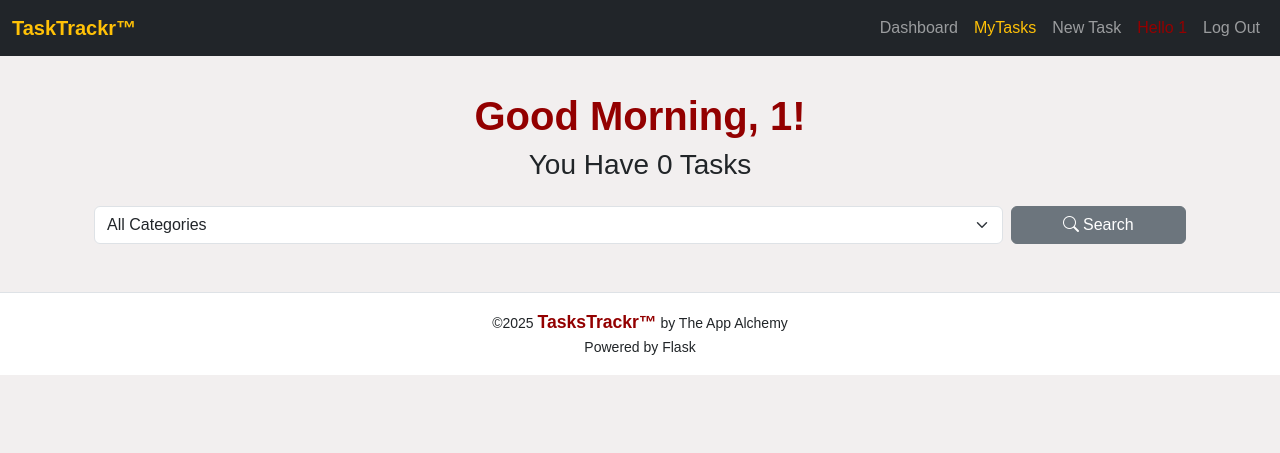
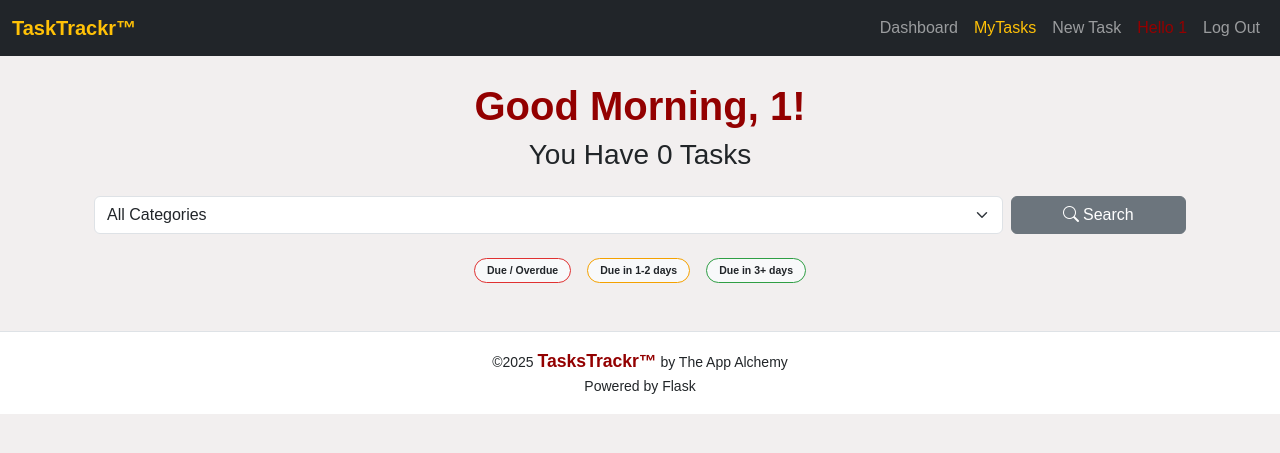
Before and after one commit to disaac318/TasksTrackr, a Flask app: page /my_tasks in a window 1280 px wide. Shown: the top 453 px of the page. Run offline with Flask 3, Linux system fonts and the light colour scheme; the visitor is signed in with stand-in values (Sample User, id 1); data that the repository does not hold is empty; some libraries are stand-ins or nearby versions; some web fonts are replaced.

Commit message:
Employ RAG Criteria logic to my_task.html

```diff
--- a/app.py
+++ b/app.py
@@ -70,6 +70,26 @@
         mongo.db.tasks.find(query).sort("due_date", 1)
     )
     categories = list(mongo.db.categories.find().sort("category_name", 1))
+
+    # Annotate tasks with RAG status based on due_date proximity.
+    today = datetime.today().date()
+    for task in tasks:
+        rag_class = ""
+        due_raw = task.get("due_date")
+        try:
+            due_dt = datetime.strptime(due_raw, "%Y-%m-%d").date() if due_raw else None
+        except Exception:
+            due_dt = None
+
+        if due_dt:
+            days_until_due = (due_dt - today).days
+            if days_until_due <= 0:
+                rag_class = "rag-red"
+            elif days_until_due <= 2:
+                rag_class = "rag-amber"
+            else:
+                rag_class = "rag-green"
+        task["rag_class"] = rag_class
 
     return render_template(
         "my_tasks.html",
--- a/static/css/style.css
+++ b/static/css/style.css
@@ -15,6 +15,9 @@
     --accordion-tab: #666666;
     --maroon-koto: #930000;
     --navbar-height: 64px;
+    --rag-red: #e03131;
+    --rag-amber: #f4a100;
+    --rag-green: #2f9e44;
 
 
 }
@@ -50,6 +53,10 @@
      font-size: 1.1rem !important;
 }
 
+.heading-tight {
+    margin-top: -10px;
+}
+
 .navbar-toggler .navbar-icon-close {
     display: none;
 }
@@ -60,6 +67,17 @@
 
 .navbar-toggler[aria-expanded="true"] .navbar-icon-close {
     display: inline-block;
+}
+
+/* On small screens, let the navbar flow normally so expanded menus don't cover content */
+@media (max-width: 767.98px) {
+    body {
+        padding-top: 0;
+    }
+
+    .navbar {
+        position: static !important;
+    }
 }
 
 
@@ -101,6 +119,50 @@
     border-radius: 6px !important;
     overflow: hidden;
     margin-bottom: 10px;
+}
+
+/* RAG highlighting for tasks */
+.accordion-item.rag-red {
+    border-color: var(--rag-red) !important;
+}
+
+.accordion-item.rag-red .accordion-button {
+    border-left: 6px solid var(--rag-red);
+    background-color: #fff5f5;
+}
+
+.accordion-item.rag-amber {
+    border-color: var(--rag-amber) !important;
+}
+
+.accordion-item.rag-amber .accordion-button {
+    border-left: 6px solid var(--rag-amber);
+    background-color: #fff9eb;
+}
+
+.accordion-item.rag-green {
+    border-color: var(--rag-green) !important;
+}
+
+.accordion-item.rag-green .accordion-button {
+    border-left: 6px solid var(--rag-green);
+    background-color: #f3fff6;
+}
+
+.rag-legend {
+    padding: 0.4rem 0.75rem;
+}
+
+.rag-red-border {
+    border-color: var(--rag-red) !important;
+}
+
+.rag-amber-border {
+    border-color: var(--rag-amber) !important;
+}
+
+.rag-green-border {
+    border-color: var(--rag-green) !important;
 }
 
 /* General tooltip override */
--- a/templates/my_tasks.html
+++ b/templates/my_tasks.html
@@ -2,7 +2,7 @@
 {% block content %}
 
 <div class="container text-center py-3">
-    <h1 class="taskTheme"><strong>Good Morning, {{ session.user}}!</strong></h1>
+    <h1 class="taskTheme heading-tight"><strong>Good Morning, {{ session.user}}!</strong></h1>
     <h3>You Have {{ tasks|length }} Tasks</h3>
 </div>
 
@@ -40,7 +40,7 @@
     {% for task in tasks %}
     <!-- Accordion item -->
     {% if session.user|lower == task.created_by|lower %}
-    <div class="accordion-item shadow-sm">
+    <div class="accordion-item shadow-sm {{ task.rag_class }}">
         <h2 class="accordion-header"
             id="heading{{ loop.index }}">
             <div class="d-flex align-items-center justify-content-between w-100">
@@ -104,4 +104,12 @@
     </div>
 </div>
 
+<div class="container mt-3 text-center">
+    <div class="d-flex flex-wrap align-items-center justify-content-center gap-3 small w-100">
+        <span class="badge rounded-pill bg-light text-dark border rag-legend rag-red-border">Due / Overdue</span>
+        <span class="badge rounded-pill bg-light text-dark border rag-legend rag-amber-border">Due in 1-2 days</span>
+        <span class="badge rounded-pill bg-light text-dark border rag-legend rag-green-border">Due in 3+ days</span>
+    </div>
+</div>
+
 {% endblock %}
```
